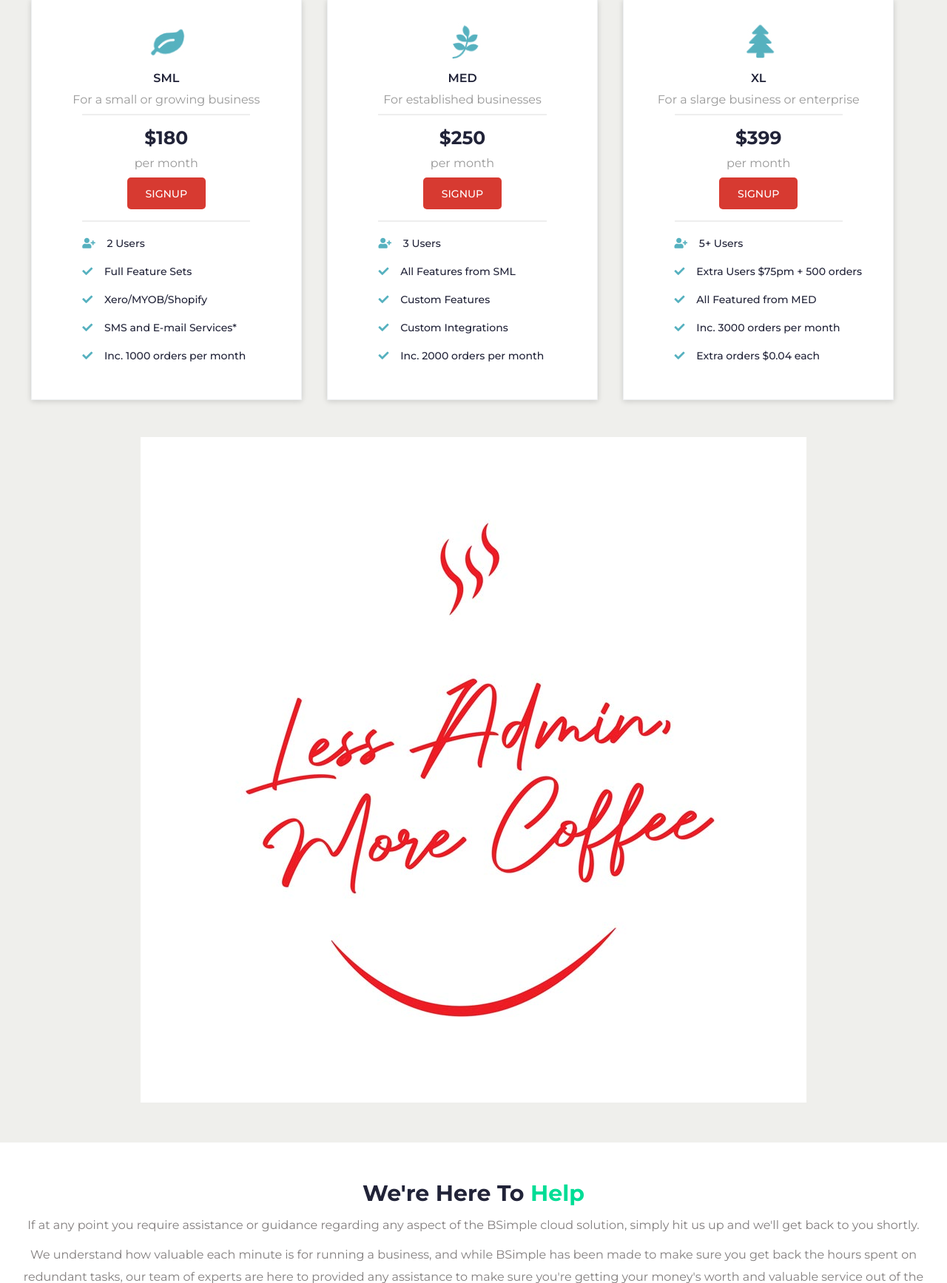
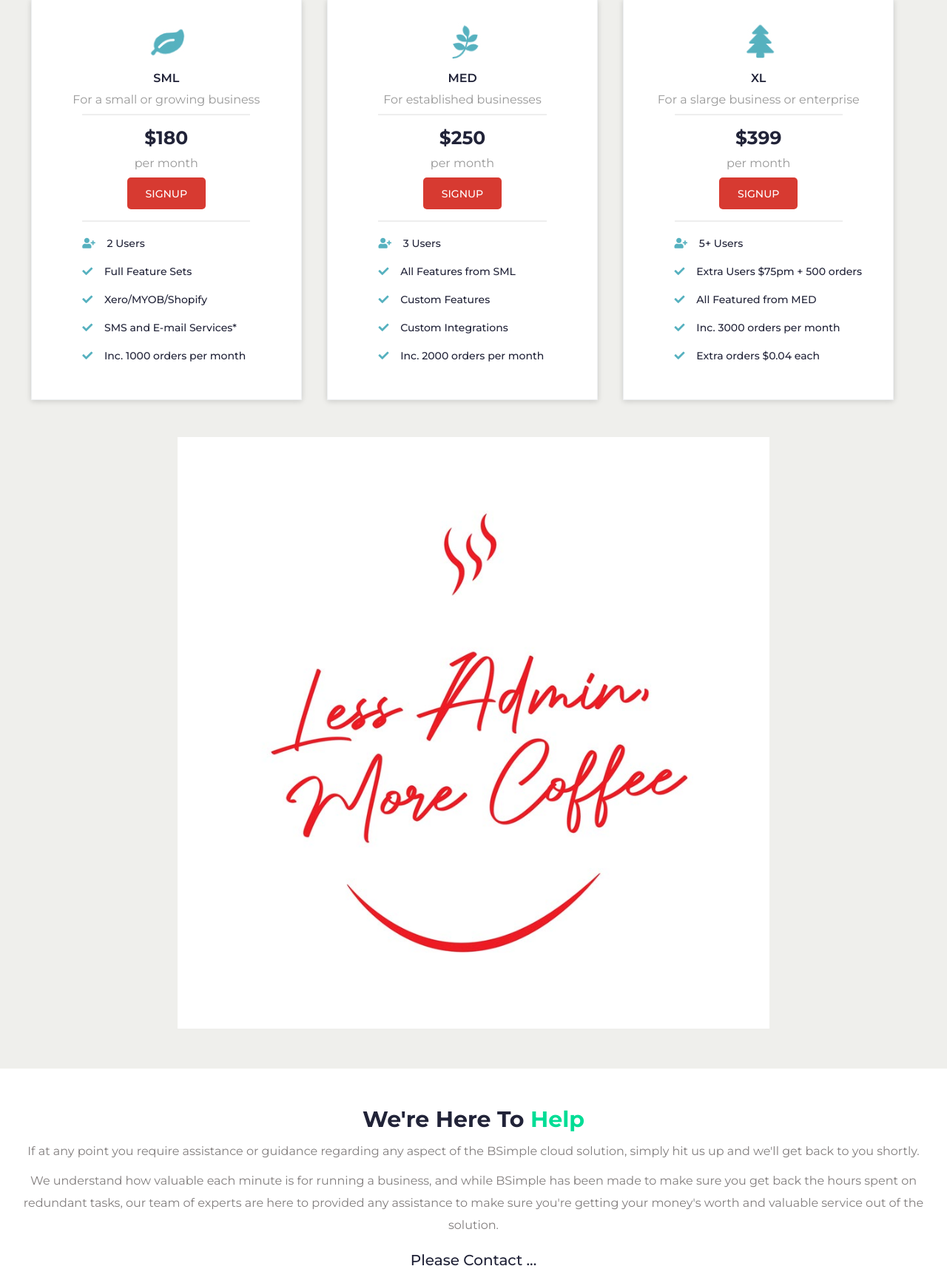
Before and after one commit to LKmanalon/LkManalon, a PHP site: page / in a window 1280 px wide. Shown: the part 1658-3393 px from the top of the page at 74% size. Run offline with PHP 8.4, Linux system fonts and the light colour scheme.

Commit message:
Update style.css

```diff
--- a/style.css
+++ b/style.css
@@ -479,6 +479,11 @@ section.hero-banner {
 .pricing-images {
     margin: 0 auto;
     text-align: center;
+    max-width: 800px;
+}
+
+.pricing-images img {
+   width: 100%;
 }
 
 .section-snippets a {
```
